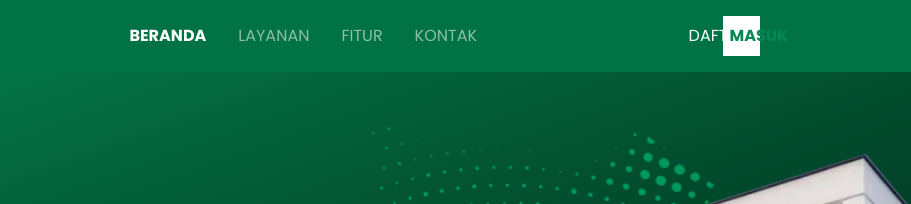
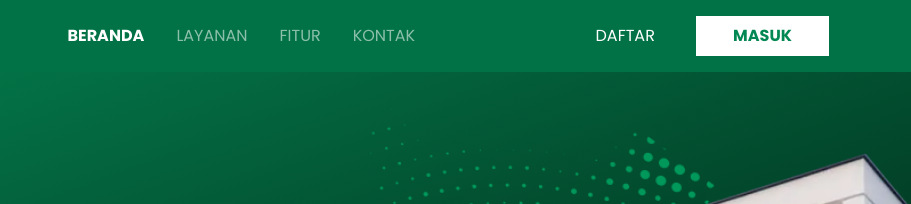
Before and after one commit to aftlah/Rumah-impian-LandingPage, a plain HTML site: page index.html in a window 1280 px wide. Shown: the top 204 px of the page, 369-1280 px from the left. Drawn offline with nearby package versions, Linux system fonts and the light colour scheme.

Commit message:
Update Navbar

```diff
--- a/index.html
+++ b/index.html
@@ -48,8 +48,8 @@
                     </ul>
 
                     <div class=" d-flex flex-column d-lg-inline my-sm-2">
-                        <button class="button-primary text-start w-25">DAFTAR</button>
-                        <button class="button-secondary text-start w-25">MASUK</button>
+                        <button class="button-primary text-start text-md-center">DAFTAR</button>
+                        <button class="button-secondary text-start text-md-center">MASUK</button>
                     </div>
                 </div>
             <!-- </div> -->
```
